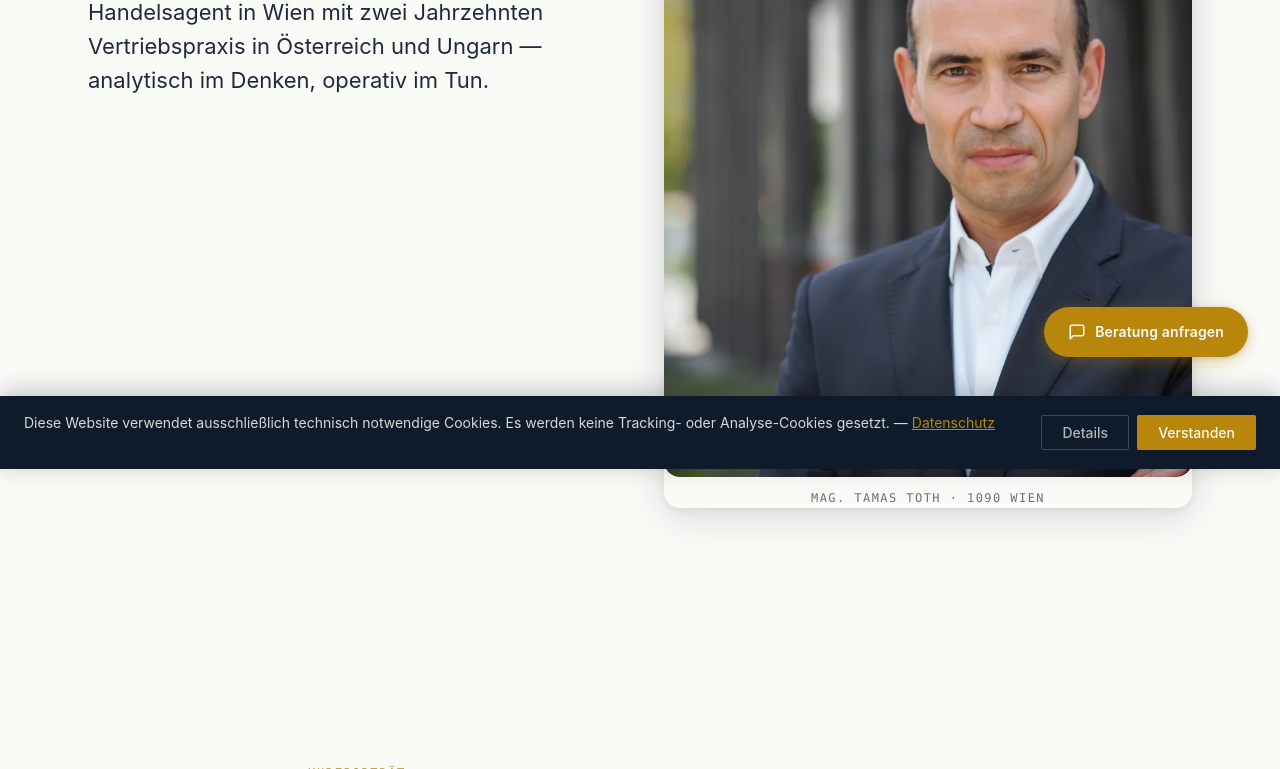
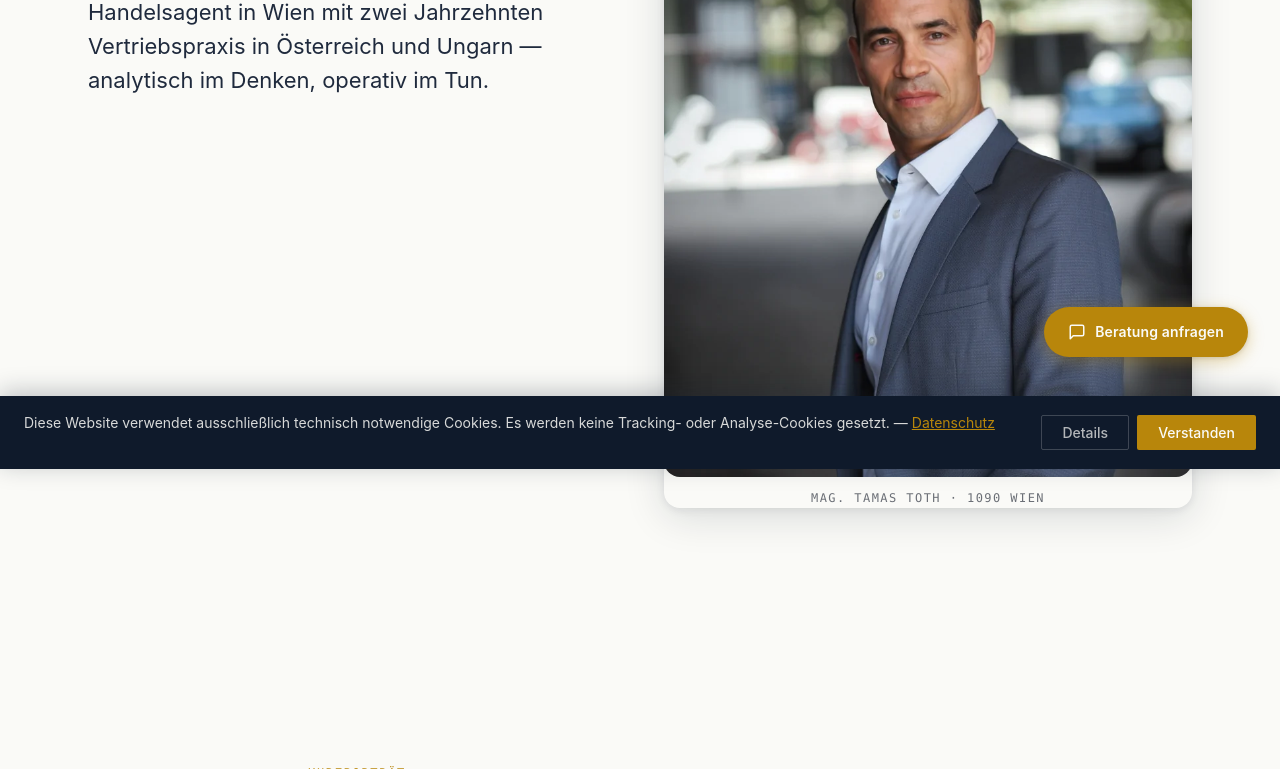
Before and after one commit to MagTamasToth/Website, a plain HTML site: page de/ueber-mich/index.html in a window 1280 px wide. Shown: the part 331-1100 px from the top of the page. Drawn offline with Linux system fonts and the light colour scheme.

Commit message:
Add files via upload

```diff
--- a/de/ueber-mich/index.html
+++ b/de/ueber-mich/index.html
@@ -119,8 +119,8 @@
           <div class="reveal">
             <figure class="portrait-figure portrait-figure--about" aria-label="Mag. Tamas Toth — Handelsagent in Wien · Porträtfoto">
               <picture>
-                <source srcset="../../assets/img/portrait_2.webp" type="image/webp">
-                <img src="../../assets/img/portrait_2.jpg"
+                <source srcset="../../assets/img/portrait_3.webp" type="image/webp">
+                <img src="../../assets/img/portrait_3.jpg"
                      alt="Mag. Tamas Toth — Handelsagent in Wien · Porträtfoto"
                      width="800" height="1200"
                      loading="eager"
```
